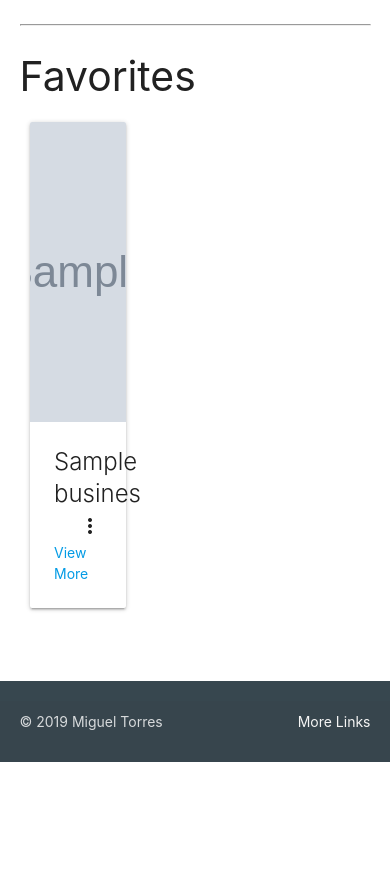
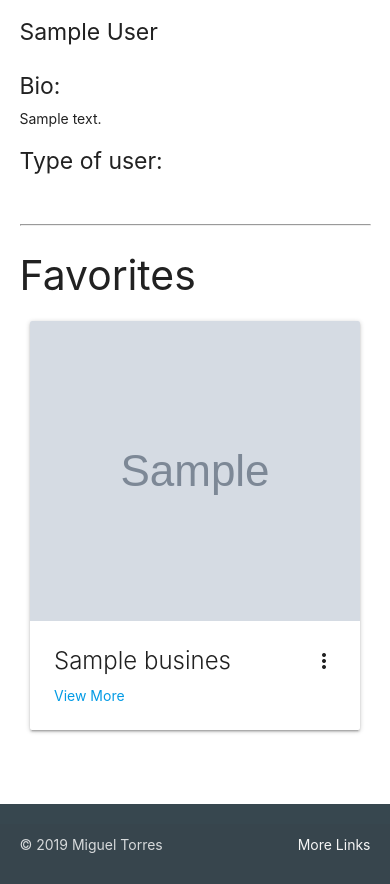
Before and after one commit to mtom92/mercadito, a Django app: template basics/templates/profile.html in a window 390 px wide. Shown: the part 461-1345 px from the top of the page. Before the commit the page ends 1223 px from the top, so only its background shows below. Run offline with Django 3.2, Linux system fonts and the light colour scheme; the template is opened without the code that fills it: most values are stand-ins (such as "Sample title", 1, 10 or a date in 2020); grey boxes marked "Sample" are stand-in pictures; some libraries are stand-ins or nearby versions.

Commit message:
fixed phone view for profile info and cards

```diff
--- a/basics/static/style.css
+++ b/basics/static/style.css
@@ -175,7 +175,7 @@
 }
 
 .business_logo{
-  height: 10vw;
+  height: 200px;
 }
 
 .owner_photo{
@@ -234,4 +234,12 @@
   .img_no{
     height: 200px;
   }
+
+  .businessdata{
+    padding-left: 15% !important;
+  }
+
+  .business_logo{
+    height: 150px;
+  }
 }
--- a/basics/templates/business.html
+++ b/basics/templates/business.html
@@ -9,7 +9,7 @@
       <h1>{{business.name}}</h1>
     </div>
     <div class="row">
-      <div class="col s6 logobuss">
+      <div class="col l6 s12 logobuss">
         <div class="row">
           {%if business.logo %}
           <img class="business_logo" src="/media/{{business.logo}}"><br>
@@ -34,7 +34,7 @@
           {% endif %}
         </div>
       </div>
-      <div class="col s6">
+      <div class="businessdata col l6 s12">
         <div class="row">
           DESCRIPTION:
           {{business.description}}
--- a/basics/templates/profile.html
+++ b/basics/templates/profile.html
@@ -9,10 +9,10 @@
   </div>
   <div class="row">
     <h4>{{ person }}'s profile</h4>
-    <div class="col s6">
+    <div class="col l6 s12">
       <img src="{{path}}" alt="profile_picture" class="profile_picture">
     </div>
-    <div class="col s6">
+    <div class="col l6 s12">
       <div class="row">
         <h5>
           {{person.first_name}} {{person.last_name}}
@@ -51,7 +51,7 @@
          <div class="row">
      {% endif %}
 
-     <div class="col s4">
+     <div class="col l4 s12">
        <div class="card">
          <div class="card-image waves-effect waves-block waves-light">
            {% if not favorite.logo %}
@@ -62,9 +62,17 @@
 
          </div>
          <div class="card-content">
-           <span class="card-title activator grey-text text-darken-4">{{favorite.name}}<i class="material-icons right">more_vert</i></span>
+           <div class=" row card-title activator grey-text text-darken-4">
+               <div class="col s11 m11 l11">
+                 {{favorite.name}}
+               </div>
+               <div class="col s1 m1 l1">
+                 <i class="material-icons right">more_vert</i>
+               </div>
+           </div>
            <p><a href="/business/{{favorite.id}}">View More</a></p>
          </div>
+
          <div class="card-reveal">
            <span class="card-title grey-text text-darken-4">{{favorite.name}}<i class="material-icons right closi">close</i></span>
            {% if favorite.typebusiness|stringformat:"s" == "services"  %}
@@ -109,7 +117,7 @@
          <div class="row">
      {% endif %}
 
-     <div class="col s4">
+     <div class="col l4 s12">
        <div class="card">
          <div class="card-image waves-effect waves-block waves-light">
            {% if not favorite.business.logo %}
@@ -120,9 +128,17 @@
 
          </div>
          <div class="card-content">
-           <span class="card-title activator grey-text text-darken-4">{{favorite.business.name}}<i class="material-icons right">more_vert</i></span>
+           <div class=" row card-title activator grey-text text-darken-4">
+               <div class="col s11 m11 l11">
+                 {{favorite.business.name}}
+               </div>
+               <div class="col s1 m1 l1">
+                 <i class="material-icons right">more_vert</i>
+               </div>
+           </div>
            <p><a href="/business/{{favorite.business.id}}">View More</a></p>
          </div>
+
          <div class="card-reveal">
            <span class="card-title grey-text text-darken-4">{{favorite.business.name}}<i class="material-icons right closi">close</i></span>
            {% if favorite.business.typebusiness|stringformat:"s" == "services"  %}
```
